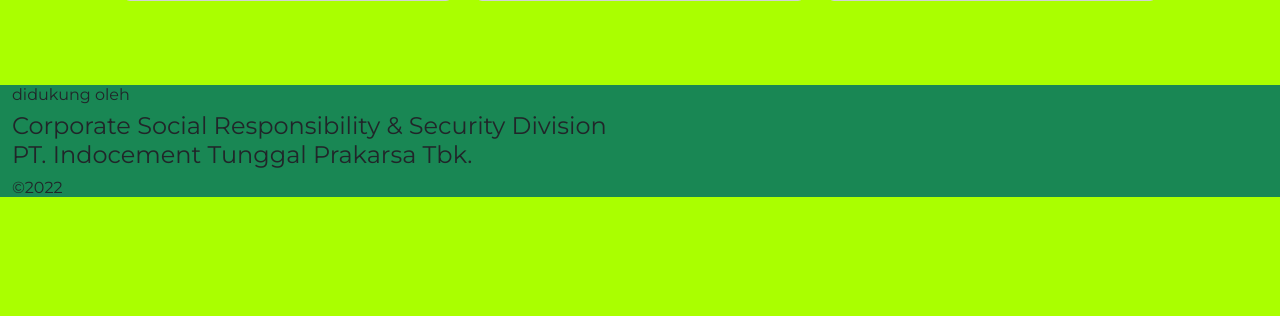
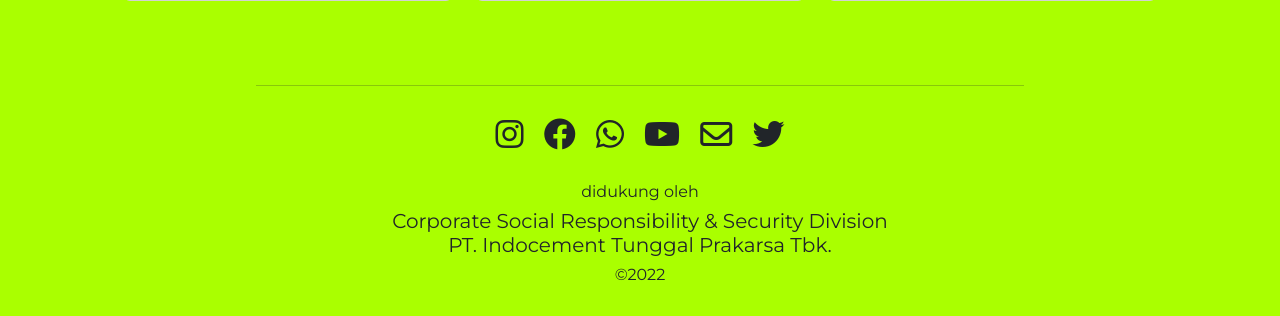
Before and after one commit to mdchrysan/csr-sigantang, a CodeIgniter 4 app: template app/Views/article/index.php in a window 1280 px wide. Shown: the part 878-1194 px from the top of the page. Before the commit the page ends 1075 px from the top, so only its background shows below. Run offline with PHP 8.4 and a stand-in for CodeIgniter, Linux system fonts and the light colour scheme; the template is opened without the code that fills it, so the values that code supplies are empty; some libraries are stand-ins or nearby versions.

Commit message:
Edit Footer style

```diff
--- a/app/Views/layout/footer.php
+++ b/app/Views/layout/footer.php
@@ -1,5 +1,18 @@
-<div class="container-fluid bg-success">
-    <h6>didukung oleh</h6>
-    <h4>Corporate Social Responsibility & Security Division<br>PT. Indocement Tunggal Prakarsa Tbk.</h4>
-    <h6>©2022</h6>
-</div>
+<footer class="footer">
+    <hr>
+    <div class="container">
+        <div class="footer-icons my-4">
+            <i class="fa-brands fa-instagram"></i>
+            <i class="fab fa-facebook"></i>
+            <i class="fab fa-whatsapp"></i>
+            <i class="fab fa-youtube"></i>
+            <i class="far fa-envelope"></i>
+            <i class="fab fa-twitter"></i>
+        </div>
+        <div class="footer-brand">
+            <h6>didukung oleh</h6>
+            <h5>Corporate Social Responsibility & Security Division<br>PT. Indocement Tunggal Prakarsa Tbk.</h5>
+            <h6>©2022</h6>
+        </div>
+    </div>
+</footer>
--- a/public/css/global.css
+++ b/public/css/global.css
@@ -23,7 +23,6 @@
 .content {
     margin: 50px 0;
     padding: 10px 100px;
-    /* padding: 6rem 0; */
 }
 
 h1.content-heading {
--- a/public/css/sections/footer.css
+++ b/public/css/sections/footer.css
@@ -0,0 +1,26 @@
+.footer {
+    bottom: 0;
+    text-align: center;
+    align-items: center;
+    font-size: 1rem;
+    font-family: var(--main-font-family);
+}
+
+.footer-icons i {
+    font-size: 2rem;
+    margin: 0.5rem;
+}
+
+.footer-icons i:hover {
+    text-shadow: var(--black-rounded-shadow);
+}
+
+.footer-brand {
+    margin-bottom: 2rem;
+}
+
+hr {
+    width: 60%;
+    margin-left: auto;
+    margin-right: auto;
+}
--- a/public/css/variables/colors.css
+++ b/public/css/variables/colors.css
@@ -1,7 +1,9 @@
 :root {
     --main-green: #184845;
     --sub-green: rgb(170, 255, 0);
+    --trans-black: rgba(0, 0, 0, 0.3);
     --main-landing-navbar: #fafafa;
-    --black-text-shadow: 2px 6px 4px rgba(0, 0, 0, 0.3);
+    --black-text-shadow: 2px 6px 4px var(--trans-black);
     --green-text-shadow: 2px 6px 4px var(--sub-green);
+    --black-rounded-shadow: 0 0 6px var(--trans-black);
 }
```
